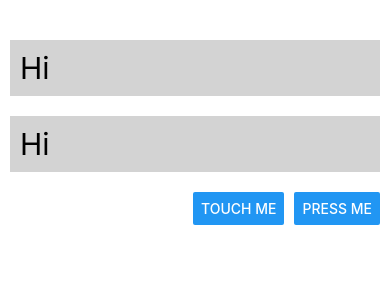
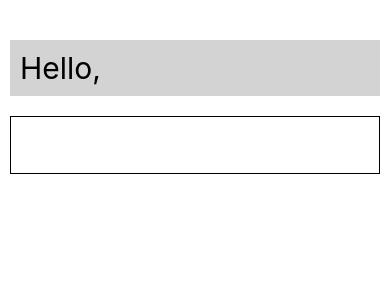
Before and after one commit to hyerindev/Mobile-App-Making, a React Native app: screen / in a window 390 px wide. Shown: the top 300 px of the page. Built offline with nearby package versions, Linux system fonts and the light colour scheme.

Commit message:
(lab3) TextInput

```diff
--- a/App.tsx
+++ b/App.tsx
@@ -1,5 +1,5 @@
 import { useState } from "react";
-import { Text, View, Button } from "react-native";
+import { Text, View, Button, TextInput } from "react-native";
 
 var text_st = {
   fontSize: 30,
@@ -7,29 +7,25 @@ var text_st = {
   padding: 10,
   margin: 10,
 };
+var input_st = {
+  fontSize: 30,
+  borderWidth: 1,
+  padding: 10,
+  margin: 10,
+};
 
 const App = () => {
-  const [greet, setGreet] = useState("Hi");
+  const [name, setName] = useState("");
 
   return (
     <View style={{ paddingTop: 30 }}>
-      <Text style={text_st}>{greet}</Text>
-      <Text style={text_st}>{greet}</Text>
-      <View style={{ margin: 10, flexDirection: "row-reverse" }}>
-        <Button
-          title="Press Me"
-          onPress={function () {
-            setGreet("Hello, Ewha");
-          }}
-        />
-        <View style={{ width: 10 }}></View>
-        <Button
-          title="Touch Me"
-          onPress={function () {
-            setGreet("Nice to meet you");
-          }}
-        />
-      </View>
+      <Text style={text_st}>Hello, {name}</Text>
+      <TextInput
+        style={input_st}
+        onChangeText={function (t) {
+          setName(t);
+        }}
+      />
     </View>
   );
 };
```
